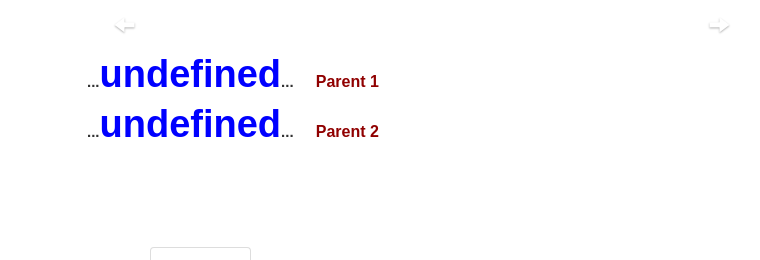
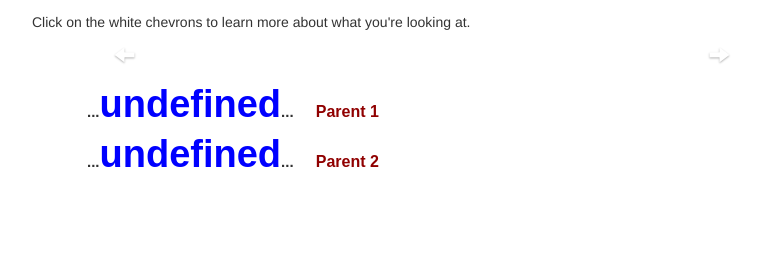
Before and after one commit to DavidMuller/SNP_See, a Django app: template SNP_Feature_View/templates/SNP_Feature_View/feature_view.html in a window 1280 px wide. Shown: the part 212-472 px from the top of the page, without its empty margins (218-978 px from the left). Run offline with Django 3.2, Linux system fonts and the light colour scheme; the template is opened without the code that fills it, so the values that code supplies are empty; some libraries are stand-ins or nearby versions.

Commit message:
Add a line about using the chevrons to learn more about the sequence displayed

```diff
--- a/SNP_Feature_View/templates/SNP_Feature_View/feature_view.html
+++ b/SNP_Feature_View/templates/SNP_Feature_View/feature_view.html
@@ -29,6 +29,7 @@
 
     <h2> {{ phenotype }} </h2>
     <p>Here, we diagram the SNP that determines the following phenotype: {{ phenotype.phenotype}}<p>
+      <p> Click on the white chevrons to learn more about what you're looking at. </p>
 
 
 
--- a/SNP_Feature_View/templates/SNP_Feature_View/feature_view_visual_browser.html
+++ b/SNP_Feature_View/templates/SNP_Feature_View/feature_view_visual_browser.html
@@ -8,6 +8,8 @@
 
 <h2> {{ phenotype }} </h2>
 <p>Try lining up the sequence given below with the reference DNA sequence in the visual browser.  The sequence will match the top or bottom line of letters in the visual browser (except, the SNP may or may not match of course!).  You can try this with either Parent 1 or Parent 2!<p>
+        <p> Click on the white chevrons to learn more about what you're looking at. </p>
+
 
   <div id="myCarousel" class="carousel" data-ride="carousel" style="width: 700px; 400px; margin: 0 auto" >
     <!-- Indicators -->
```
